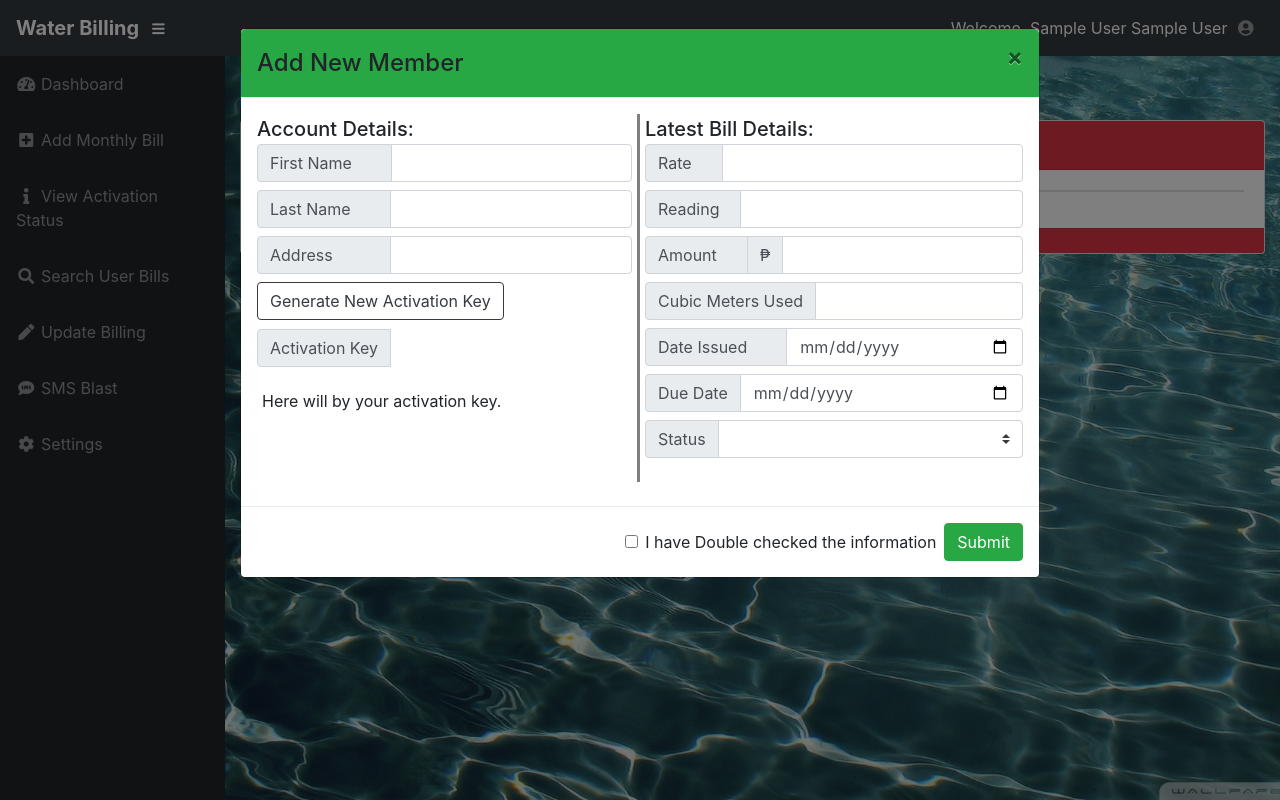
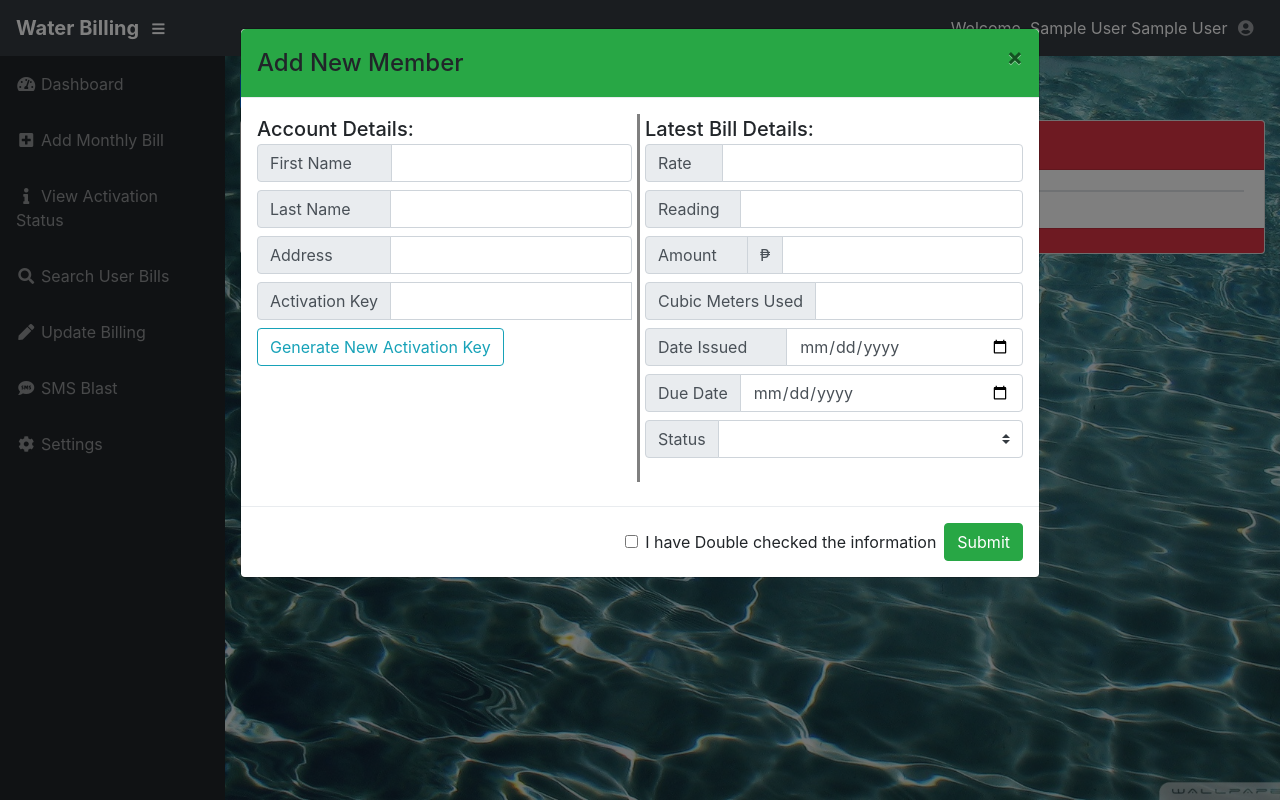
Before and after one commit to arthu9/water-billing, a Flask app: page /activation/status in a window 1280 px wide, after a click on "Add New Member". Run offline with Flask 2, Linux system fonts and the light colour scheme; the visitor is signed in with stand-in values (Sample User, id 1); style sheets or scripts are compiled from the project's sources; some libraries are stand-ins or nearby versions.

Commit message:
slightly changed generate key ui and backend

```diff
--- a/static/js/admin_add_memeber.js
+++ b/static/js/admin_add_memeber.js
@@ -5,13 +5,13 @@ $(document).ready(function () {
 
 function generate_code_key() {
     var text = "";
-    var possible = "ABCDEFGHIJKLMNOPQRSTUVWXYZabcdefghijklmnopqrstuvwxyz0123456789";
+    var possible = "ABCDEFGHIJKLMNOPQRSTUVWXYZ0123456789";
 
-    for (var i = 0; i < 8; i++)
+    for (var i = 0; i < 5; i++)
         text += possible.charAt(Math.floor(Math.random() * possible.length));
 
-    document.getElementById("activation_code").innerHTML=text;
-
+    $('#act_code').val(text);
+    key_validation()
 }
 
 function add_member() {
--- a/templates/admin_activation_status.html
+++ b/templates/admin_activation_status.html
@@ -208,14 +208,20 @@
                                        aria-describedby="basic-addon3"
                                        required>
                             </div>
-                            <div class="input-group mb-6">
-                                <button type="button" class="btn btn-outline-dark" onclick="generate_code_key();">Generate New Activation Key</button>
-                            </div>
                             <div class="input-group">
-                                <div class="input-group-prepend" id="activation_key">
+                                <div class="input-group-prepend">
                                     <span class="input-group-text">Activation Key</span>
                                 </div>
-                                <span id="activation_code"> Here will by your activation key.</span>
+                                <input id="act_code" autocomplete="off" type="text" value="" class="form-control"
+                                       aria-describedby="basic-addon3"
+                                       required>
+                                <div hidden id="add_error" style="padding-left:10em"
+                                     class="input-group-prepend invalid-feedback">
+                                    Key currently in use.
+                                </div>
+                            </div>
+                            <div class="input-group mb-6">
+                                <button type="button" class="btn btn-outline-info" onclick="generate_code_key();">Generate New Activation Key</button>
                             </div>
                         </div>
                         <div class="col-lg-6">
```
